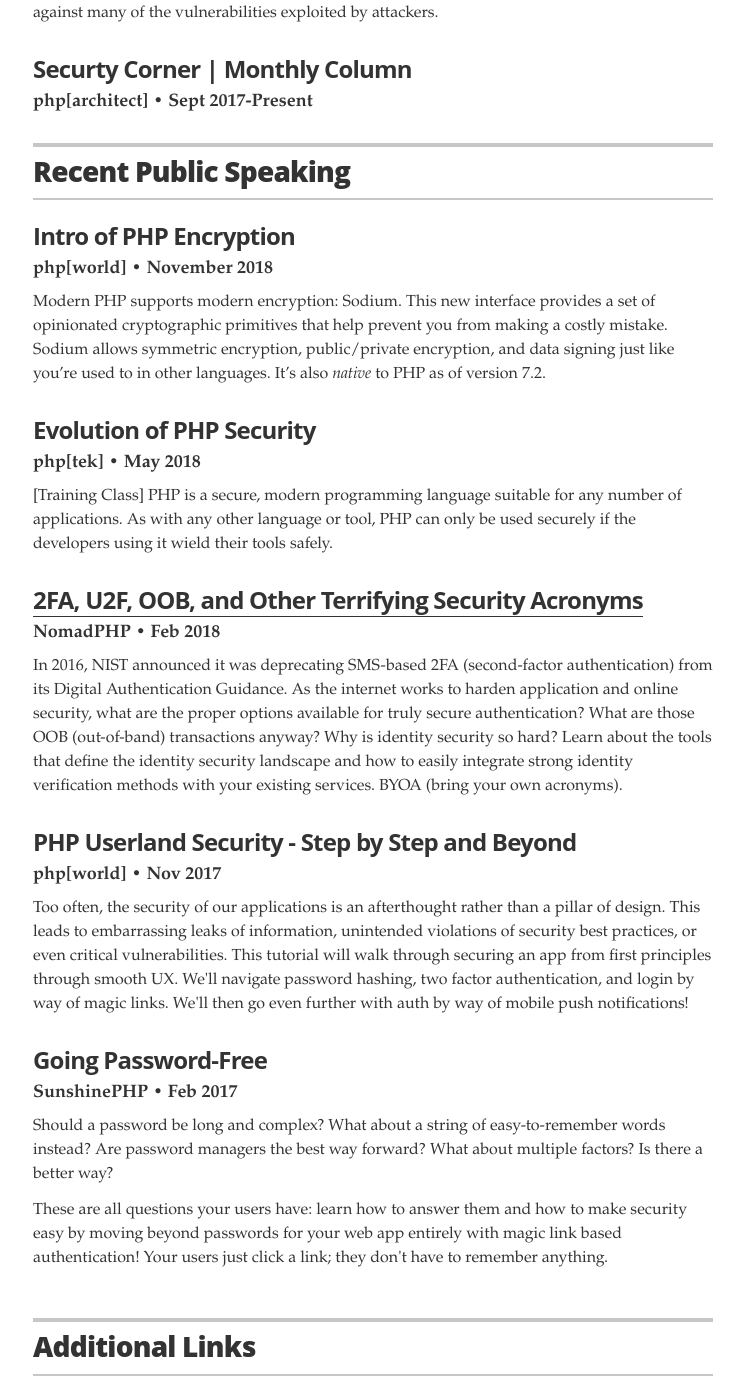
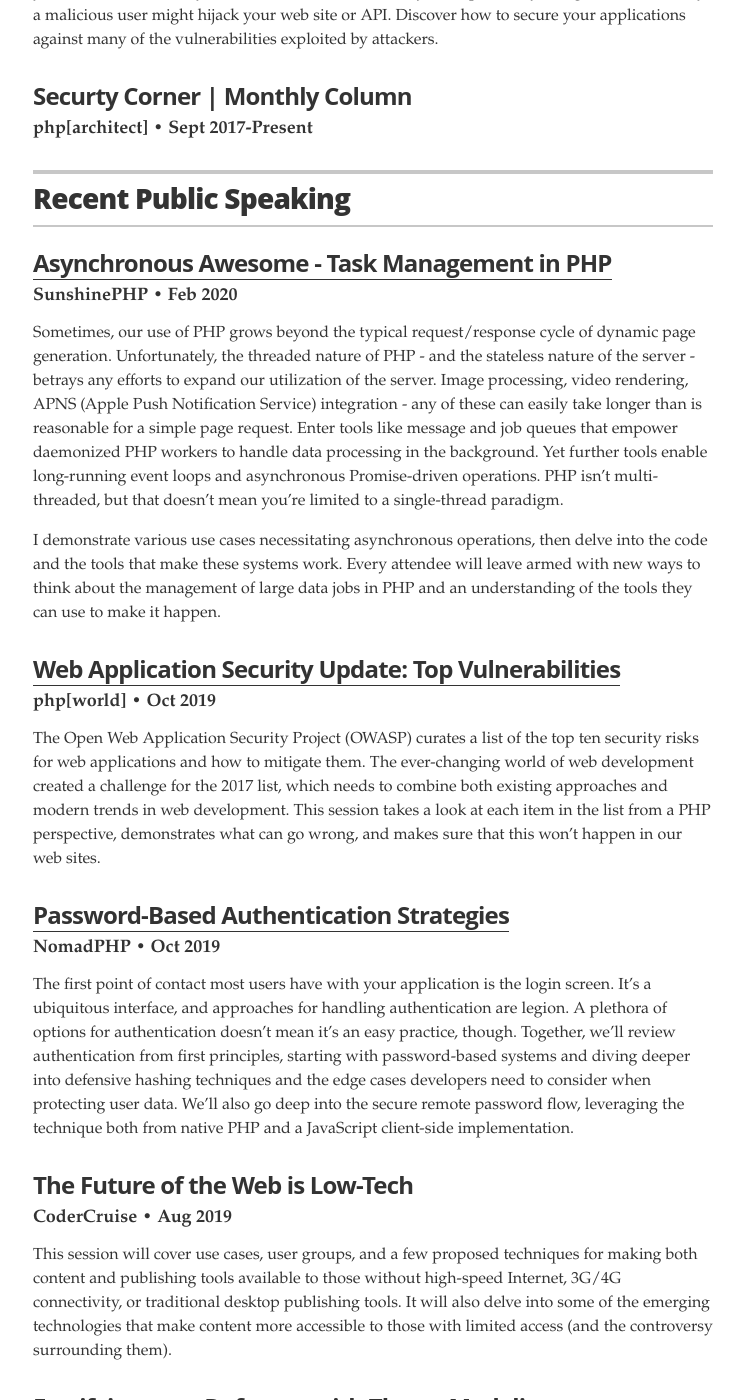
Before and after one commit to ericmann/ericmann.github.io, a Jekyll site: the page built from index.html, in a window 1280 px wide and 1400 px high, scrolled down 2444 px. Shown: the whole window, without its empty margins (267-1011 px from the left). Built offline with Jekyll 4.4.1, drawn with Linux system fonts in a browser that asks for light colours; some of the changed text lies outside the part shown.

Commit message:
Update speaking and avatar

```diff
--- a/_config.yml
+++ b/_config.yml
@@ -46,6 +46,10 @@
 # Design settings
 resume_theme:                   default
 
+collections:
+  speaking:
+    output: false
+
 # Note: when editing locally, remember to restart
 # your Jekyll server when you edit this file. Changes
 # to _config.yml are only recognized when the server starts
--- a/_layouts/resume.html
+++ b/_layouts/resume.html
@@ -11,7 +11,7 @@
 
         <!-- You can turn off the avatar in _config.yml by setting to false -->
         {% if site.resume_avatar == 'true' %}
-        <img src="images/avatar.png" alt="my photo" class="avatar" itemprop="image">
+        <img src="images/avatar.jpg" alt="my photo" class="avatar" itemprop="image">
         {% endif %}
 
         <!-- Your name is defined in the _config.yml file -->
@@ -27,8 +27,8 @@
         </div>
 
         <div class="executive-summary" itemprop="description">
-          <p>I am a storyteller and outdoorsman from the Pacific Northwest. When I'm not working with new tech in web development, you can probably find me out running, climbing, hunting, or hiking in the woods.</p>
-          <p>I am also a seasoned web developer with experience in languages from JavaScript to Ruby to C#. I have been building websites of all shapes and sizes for the better part of a decade and continue to experiment with new technologies and techniques.</p>
+          <p>I am a storyteller and outdoorsman from the Pacific Northwest. When I'm not working with new tech in web and software development, you can probably find me out running, climbing, hunting, or hiking in the woods.</p>
+          <p>I am also a seasoned web developer with experience in languages from PHP to JavaScript to Scala to C#. I have been building websites and applications of all shapes and sizes for over a decade and continue to experiment with new technologies and techniques.</p>
         </div>
 
         {% if site.resume_looking_for_work == 'yes' %}
@@ -150,36 +150,20 @@
           <h2>Recent Public Speaking</h2>
         </header>
 
-        <div class="resume-item">
-          <h3 class="resume-item-title">Intro of PHP Encryption</h3>
-          <h4 class="resume-item-details">php[world] &bull; November 2018</h4>
-          <p class="resume-item-copy">Modern PHP supports modern encryption: Sodium. This new interface provides a set of opinionated cryptographic primitives that help prevent you from making a costly mistake. Sodium allows symmetric encryption, public/private encryption, and data signing just like you’re used to in other languages. It’s also <i>native</i> to PHP as of version 7.2.</p>
-        </div>
-
-        <div class="resume-item">
-          <h3 class="resume-item-title">Evolution of PHP Security</h3>
-          <h4 class="resume-item-details">php[tek] &bull; May 2018</h4>
-          <p class="resume-item-copy">[Training Class] PHP is a secure, modern programming language suitable for any number of applications. As with any other language or tool, PHP can only be used securely if the developers using it wield their tools safely.</p>
-        </div>
-
-        <div class="resume-item">
-          <h3 class="resume-item-title"><a href="https://nomadphp.com/product/2fa-u2f-oob-terrifying-security-acronyms/">2FA, U2F, OOB, and Other Terrifying Security Acronyms</a></h3>
-          <h4 class="resume-item-details">NomadPHP &bull; Feb 2018</h4>
-          <p class="resume-item-copy">In 2016, NIST announced it was deprecating SMS-based 2FA (second-factor authentication) from its Digital Authentication Guidance. As the internet works to harden application and online security, what are the proper options available for truly secure authentication? What are those OOB (out-of-band) transactions anyway? Why is identity security so hard? Learn about the tools that define the identity security landscape and how to easily integrate strong identity verification methods with your existing services. BYOA (bring your own acronyms).</p>
-        </div>
-
-        <div class="resume-item">
-          <h3 class="resume-item-title">PHP Userland Security - Step by Step and Beyond</h3>
-          <h4 class="resume-item-details">php[world] &bull; Nov 2017</h4>
-          <p class="resume-item-copy">Too often, the security of our applications is an afterthought rather than a pillar of design. This leads to embarrassing leaks of information, unintended violations of security best practices, or even critical vulnerabilities. This tutorial will walk through securing an app from first principles through smooth UX. We'll navigate password hashing, two factor authentication, and login by way of magic links. We'll then go even further with auth by way of mobile push notifications!</p>
-        </div>
-
-        <div class="resume-item">
-          <h3 class="resume-item-title">Going Password-Free</h3>
-          <h4 class="resume-item-details">SunshinePHP &bull; Feb 2017</h4>
-          <p class="resume-item-copy">Should a password be long and complex? What about a string of easy-to-remember words instead? Are password managers the best way forward? What about multiple factors? Is there a better way?</p>
-          <p class="resume-item-copy">These are all questions your users have: learn how to answer them and how to make security easy by moving beyond passwords for your web app entirely with magic link based authentication! Your users just click a link; they don't have to remember anything.</p>
-        </div>
+        {% assign events = site.speaking | sort: 'date' | reverse %}
+        {% for event in events %}
+          <div class="resume-item">
+            <h3 class="resume-item-title">
+              {% if event.link %}
+                <a href="{{ item.link }}">{{ event.title }}</a>
+              {% else %}
+                {{ event.title }}
+              {% endif %}
+            </h3>
+            <h4 class="resume-item-details">{{ event.conference }} &bull; {{ event.when }}</h4>
+            <p class="resume-item-copy">{{ event.content | markdownify }}</p>
+          </div>
+        {% endfor %}
 
       </section>
       <!-- end Projects -->
```
Also changed, not shown: _speaking/codercruise_2019.md (added, +8 -0 lines), _speaking/nomad_2019.md (added, +8 -0 lines), _speaking/sunshine_2020.md (added, +10 -0 lines), _speaking/tek_2019.md (added, +8 -0 lines), _speaking/world_2019.md (added, +8 -0 lines), images/avatar.jpg (added).
